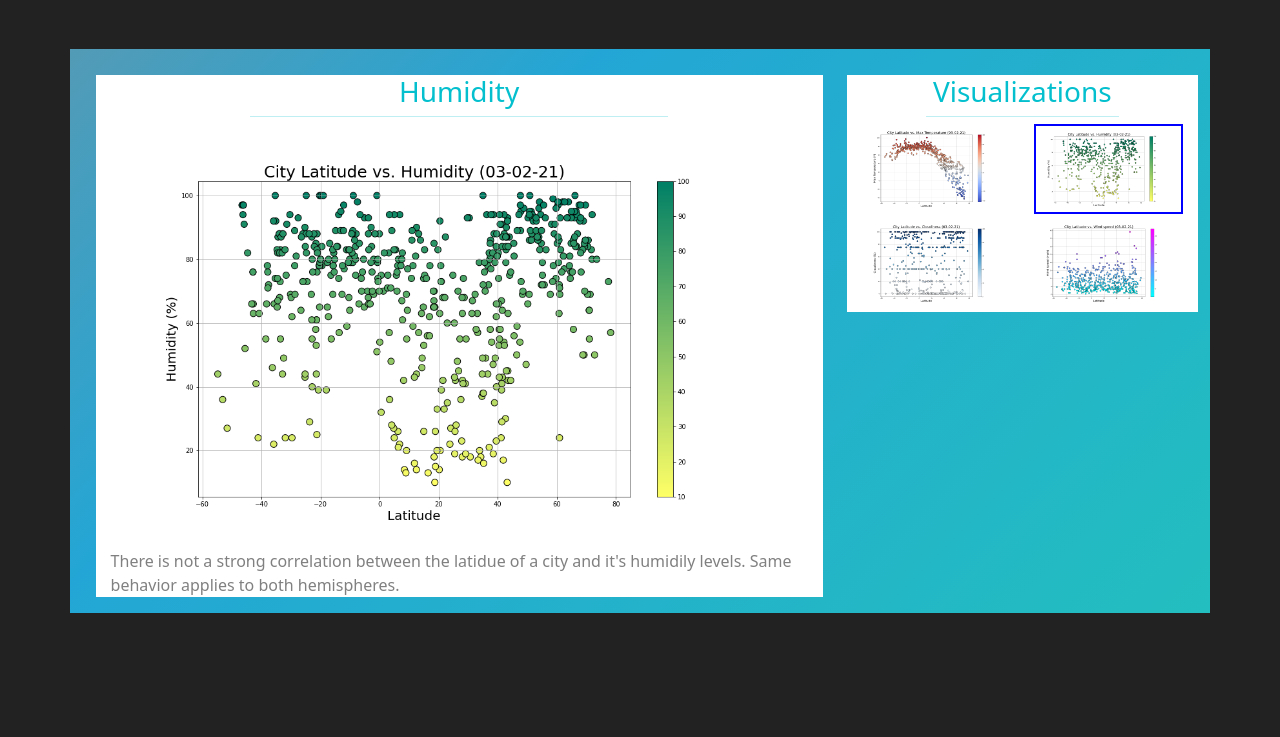
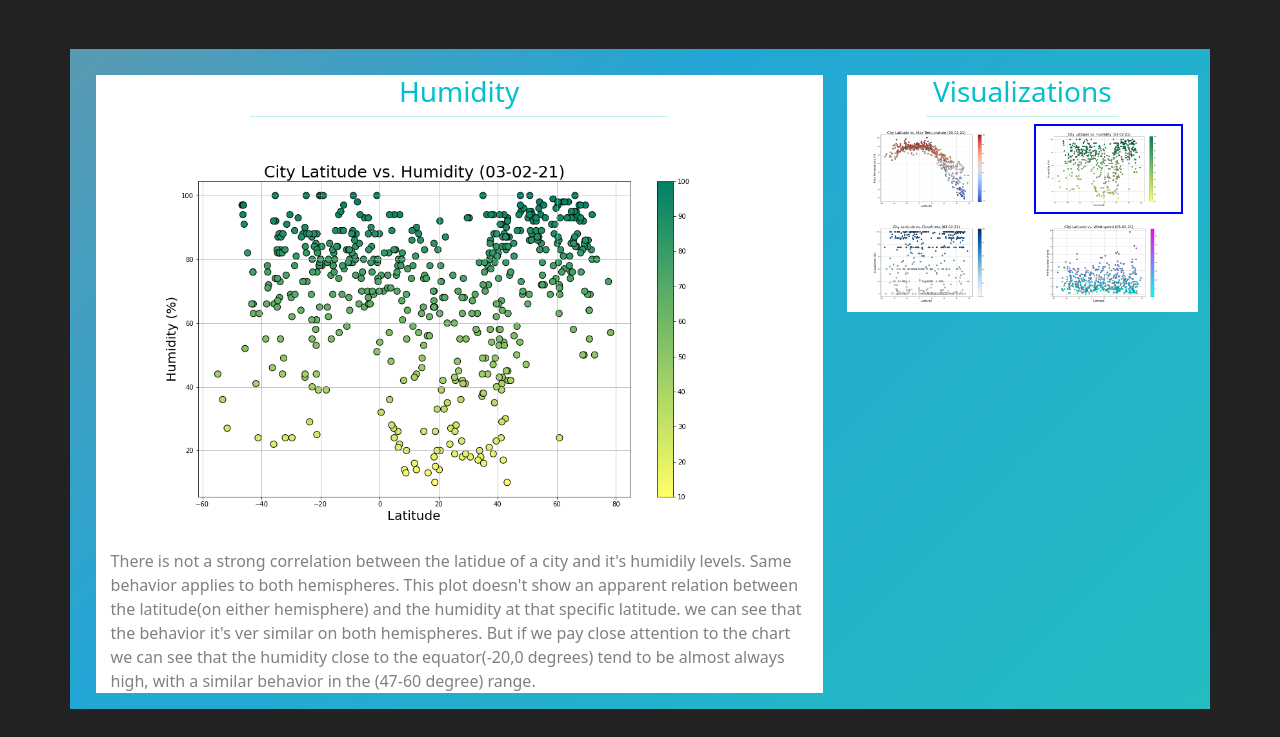
Before and after one commit to crogar/Web-Design-Challenge, a plain HTML site: page visualizations/humidity.html in a window 1280 px wide. Shown: the part 63-800 px from the top of the page. Drawn offline with nearby package versions, Linux system fonts and the light colour scheme.

Commit message:
Update humidity.html
updated description

```diff
--- a/visualizations/humidity.html
+++ b/visualizations/humidity.html
@@ -69,6 +69,9 @@
                       <hr>
                       <img src="../assets/images/Humidity_city.png" alt="Temp_city" class="plot-img"/> <p>
                         There is not a strong correlation between the latidue of a city and it's humidily levels. Same behavior applies to both hemispheres.
+                        This plot doesn't show an apparent relation between the latitude(on either hemisphere) and the humidity at that specific latitude. we can see that the behavior it's ver similar on both hemispheres.
+                        But if we pay close attention to the chart we can see that the humidity close to the equator(-20,0 degrees) tend to be almost always high,
+                        with a similar behavior in the (47-60 degree) range.
                       </p>
                    </div>
                 </div>
```
